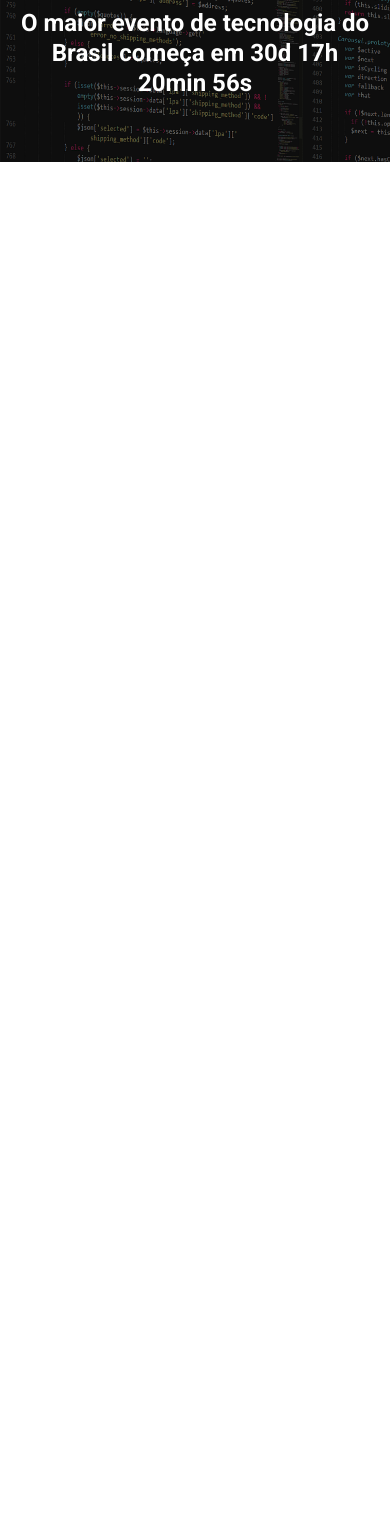
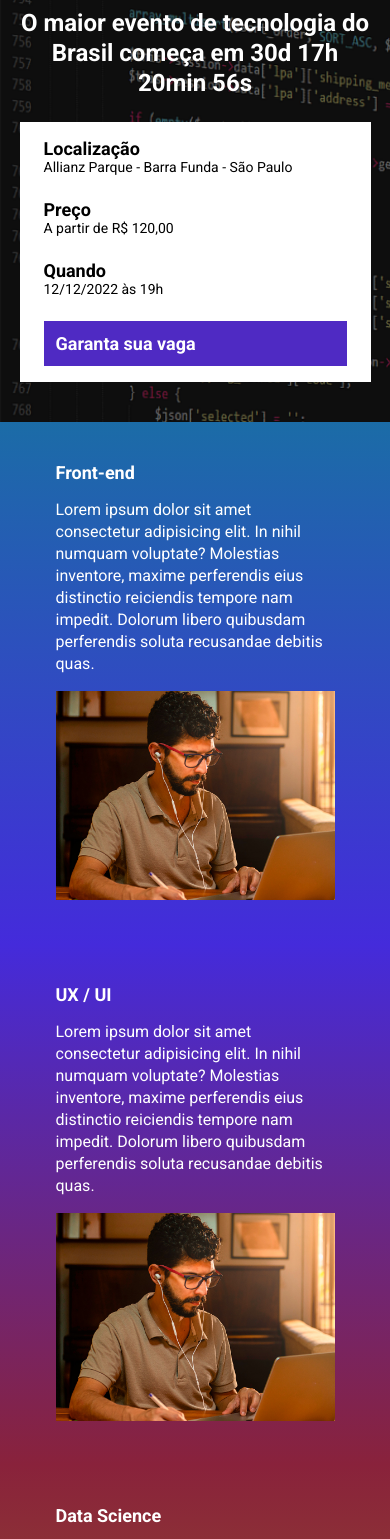
Before and after one commit to diegofelipesoares/ebac_tech_talks, a website built with Parcel: page src/index.html in a window 390 px wide. Shown: the part 96-1635 px from the top of the page. Before the commit the page ends 844 px from the top, so only its background shows below. Built offline with nearby package versions, Linux system fonts and the light colour scheme.

Commit message:
Criação das Seções

```diff
--- a/src/index.html
+++ b/src/index.html
@@ -10,6 +10,7 @@
     <link rel="preconnect" href="https://fonts.googleapis.com">
     <link rel="preconnect" href="https://fonts.gstatic.com" crossorigin>
     <link href="https://fonts.googleapis.com/css2?family=Roboto:wght@400;700;900&display=swap" rel="stylesheet">
+    <link rel="stylesheet" href="https://unpkg.com/aos@next/dist/aos.css" />
 
     <!-- Importanto CSS via parcel-->
     <link rel="stylesheet" href="styles/main.scss">
@@ -23,9 +24,77 @@
             <p class="hero__text">
                 O maior evento de tecnologia do Brasil começa em 30d 17h 20min 56s
             </p>
+            <!-- Seção de informação e compra do ingresso -->
+            <div class="infos-bar">
+                <ul class="infos-bar__infos">
+                    <li class="infos-bar__infos__item">
+                        <b>Localização</b>
+                        Allianz Parque - Barra Funda - São Paulo
+                    </li>
+                    <li class="infos-bar__infos__item">
+                        <b>Preço</b>
+                        A partir de R$ 120,00
+                    </li>
+                    <li class="infos-bar__infos__item">
+                        <b>Quando</b>
+                        12/12/2022 às 19h
+                    </li>
+                </ul>
+                <a href="#" class="button button--primary">
+                    Garanta sua vaga
+                </a>
+            </div>
         </div>
     </header>
 
+    <!-- SEÇÕES DE CONTEÚDO -->
+    <section class="event event--frontend" >
+        <!-- Container para definir a largura da pagina -->
+        <div class="container" data-aos="fade-right">
+            <div class="event__details">
+                <h2 class="event__details__title">Front-end</h2>
+                <p class="event__details__description">Lorem ipsum dolor sit amet consectetur adipisicing elit. In nihil numquam voluptate? Molestias inventore, maxime perferendis eius distinctio reiciendis tempore nam impedit. Dolorum libero quibusdam perferendis soluta recusandae debitis quas.</p>
+            </div>
+            <img class="event__image" src="./images/frontend.png" alt="Front-end">
+        </div>
+    </section>
+
+    <section class="event event--ux-ui event--image_left" >
+        <!-- Container para definir a largura da pagina -->
+        <div class="container" data-aos="fade-left">
+            <div class="event__details">
+                <h2 class="event__details__title">UX / UI</h2>
+                <p class="event__details__description">Lorem ipsum dolor sit amet consectetur adipisicing elit. In nihil numquam voluptate? Molestias inventore, maxime perferendis eius distinctio reiciendis tempore nam impedit. Dolorum libero quibusdam perferendis soluta recusandae debitis quas.</p>
+            </div>
+            <img class="event__image" src="./images/frontend.png" alt="Front-end">
+        </div>
+    </section>
+
+    <section class="event event--data-science">
+        <!-- Container para definir a largura da pagina -->
+        <div class="container" data-aos="fade-right">
+            <div class="event__details">
+                <h2 class="event__details__title">Data Science</h2>
+                <p class="event__details__description">Lorem ipsum dolor sit amet consectetur adipisicing elit. In nihil numquam voluptate? Molestias inventore, maxime perferendis eius distinctio reiciendis tempore nam impedit. Dolorum libero quibusdam perferendis soluta recusandae debitis quas.</p>
+            </div>
+            <img class="event__image" src="./images/frontend.png" alt="Front-end">
+        </div>
+    </section>
+
+    <section class="event event--backend event--image_left" >
+        <!-- Container para definir a largura da pagina -->
+        <div class="container" data-aos="fade-left">
+            <div class="event__details">
+                <h2 class="event__details__title">Back End</h2>
+                <p class="event__details__description">Lorem ipsum dolor sit amet consectetur adipisicing elit. In nihil numquam voluptate? Molestias inventore, maxime perferendis eius distinctio reiciendis tempore nam impedit. Dolorum libero quibusdam perferendis soluta recusandae debitis quas.</p>
+            </div>
+            <img class="event__image" src="./images/frontend.png" alt="Front-end">
+        </div>
+    </section>
+
+    <!-- Importações do JS -->
+    <script src="https://unpkg.com/aos@next/dist/aos.js"></script>
     <script src="./scripts/main.js"></script>
+
 </body>
 </html>
--- a/src/scripts/main.js
+++ b/src/scripts/main.js
@@ -1 +1,3 @@
 console.log('olá mundo');
+
+AOS.init();
--- /dev/null
+++ b/src/styles/_event.scss
@@ -0,0 +1,72 @@
+@use 'variables';
+
+.event {
+    padding: 80px 0;
+    //gradiente (inclinação, cor_inicial, cor_final)
+
+    //criando identificador de classe para cada gradiente de seção
+    &--frontend{
+        background-image: linear-gradient(180deg,variables.$blue1,variables.$blue2);
+    }
+
+    &--ux-ui{
+        background-image: linear-gradient(180deg,variables.$blue2,variables.$pink);
+    }
+
+    &--data-science{
+        background-image: linear-gradient(180deg,variables.$pink,variables.$yellow);
+    }
+
+    &--backend{
+        background-image: linear-gradient(180deg,variables.$yellow,variables.$pink);
+    }
+
+    &--image_left{
+        .container{
+            //troca a direção do flex, alterando a imagem de lado com o container de textos
+            flex-direction: row-reverse;
+        }
+    }
+
+    .container{
+        display: flex;
+        gap: 40px; //gap, dá espaço entre 2 elementos.
+    }
+    &__image{
+        max-width: 360px;
+    }
+    &__details{
+
+        &__title{
+            font-size: 18px;
+            font-weight: bold;
+            margin-bottom: 16px;
+        }
+
+        &__description{
+            font-size: 16px;
+            line-height: 22px;
+        }
+    }
+
+    @media (max-width: 640px){
+        .container {
+            display: block;
+        }
+
+        &__image{
+            width: 100%;
+        }
+
+        &__details{
+            margin-right: 0;
+            margin-bottom: 16px;
+        }
+    }
+
+}
+@media (max-width: 640px){
+    .event {
+        padding: 40px;
+    }
+}
--- a/src/styles/_hero.scss
+++ b/src/styles/_hero.scss
@@ -1,3 +1,5 @@
+@use 'variables';
+
 .hero{
     padding-top: 64px;
     padding-bottom: 100px;
@@ -5,33 +7,26 @@
     background-repeat: no-repeat;
     background-size: cover;
     position: relative;
-
-
     .container{
         /*tem que colocar o container como position
         relative para ele ficar acima do pseudo seletor*/
         position: relative;
     }
-
     /*criamos um pseudo elemento
     em preto para escurecer a imagem de fundo*/
     &::before{
-        background-color: black;
+        background-color: variables.$secondaryTextColor;
         opacity: 50%;
         position: absolute;
         top: 0;
         left: 0;
         width: 100%;
         height: 100%;
-        content: "";
         /* pseudo elementos precisam ter algum
         contéudo para existir, por isso, colocamos
         o content vazio para que ele apareça */
-
-
-
+        content: "";
     }
-
     &__text{
         margin-top: 64px;
         margin-bottom: 64px;
@@ -46,9 +41,7 @@
         display: block;
         margin: 0 auto;
         height: 80px;
-
     }
-
     @media (max-width: 640px){
         padding: 40px 0;;
         &__logo{
@@ -59,8 +52,6 @@
             font-size: 24px;
             font-weight: 700;
             margin: 24px 0;
-
         }
-
     }
 }
--- /dev/null
+++ b/src/styles/_variables.scss
@@ -0,0 +1,14 @@
+//CORES
+
+//Texto
+$textColor: #fff;
+$secondaryTextColor: #000;
+
+//Gradiente
+$blue1: #1B6CA7;
+$blue2: #442BDB;
+$pink: #89223b;
+$yellow: #9C791D;
+
+//Botões
+$purple: #4f2ac3;
--- /dev/null
+++ b/src/styles/components/_buttons.scss
@@ -0,0 +1,27 @@
+@use '../variables';
+
+//componente para botões
+.button{ //botão padrão
+    padding: 12px;
+    font-size: 18px;
+    font-weight: bold;
+    text-decoration: none;
+    white-space: nowrap; //não quebrar linha
+
+    &--primary{ //variação de botão 1
+        color: #fff;
+        background-color: variables.$purple;
+
+    }
+    @media (max-width: 640px){
+        display: block;
+        width: 100%;
+        text-align: center;
+    }
+
+    @media (max-width: 1024px){
+        display: flex;
+        align-items: center;
+        text-align: center;
+    }
+}
--- /dev/null
+++ b/src/styles/components/_infos_bar.scss
@@ -0,0 +1,39 @@
+@use '../variables';
+
+.infos-bar{
+    display: flex;
+    padding: 16px 24px;
+    background-color: variables.$textColor;
+    justify-content: space-between;
+
+    &__infos{
+        display: flex;
+        gap: 40px;
+        &__item{
+            font-size: 14px;
+            color: variables.$secondaryTextColor;
+
+            b{
+                font-size: 18px;
+                display: block;
+                color: variables.$secondaryTextColor;
+            }
+
+        }
+    }
+    @media (max-width: 640px){
+        display: block;
+        &__infos{
+            display: block;
+
+            &__item{
+                margin-bottom: 24px;
+            }
+        }
+    }
+    @media (max-width: 1024px){
+        &__infos{
+            gap: 16px
+        }
+    }
+}
--- a/src/styles/main.scss
+++ b/src/styles/main.scss
@@ -1,5 +1,9 @@
 //Importações
 @use 'hero';
+@use '../styles/components/infos_bar';
+@use '../styles/components/buttons';
+@use 'event';
+@use 'variables';
 
 // Reset
 *{
@@ -7,7 +11,8 @@
     padding: 0;
     box-sizing: border-box;
     font-family: roboto, sans-serif;
-    color: #fff;
+    color: variables.$textColor;
+    list-style: none; //retirando bullets
 }
 
 .container{
```
